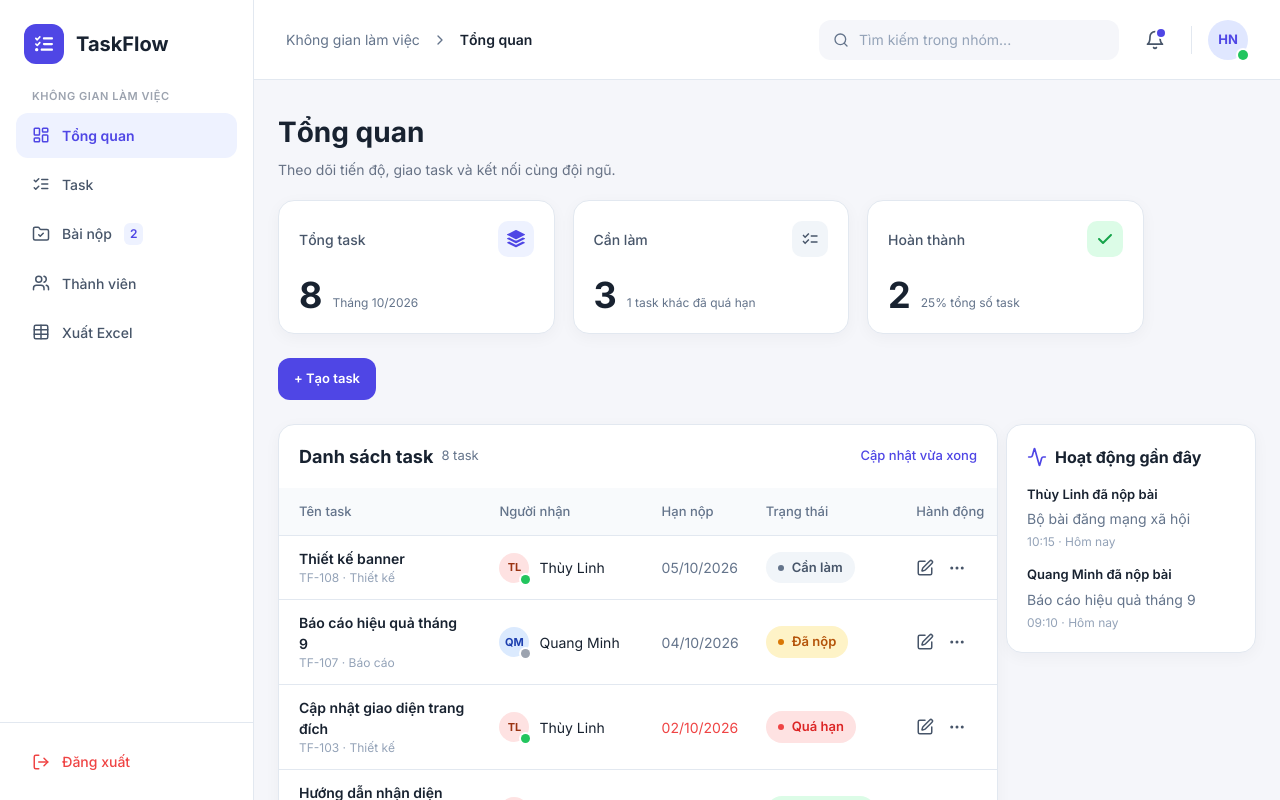
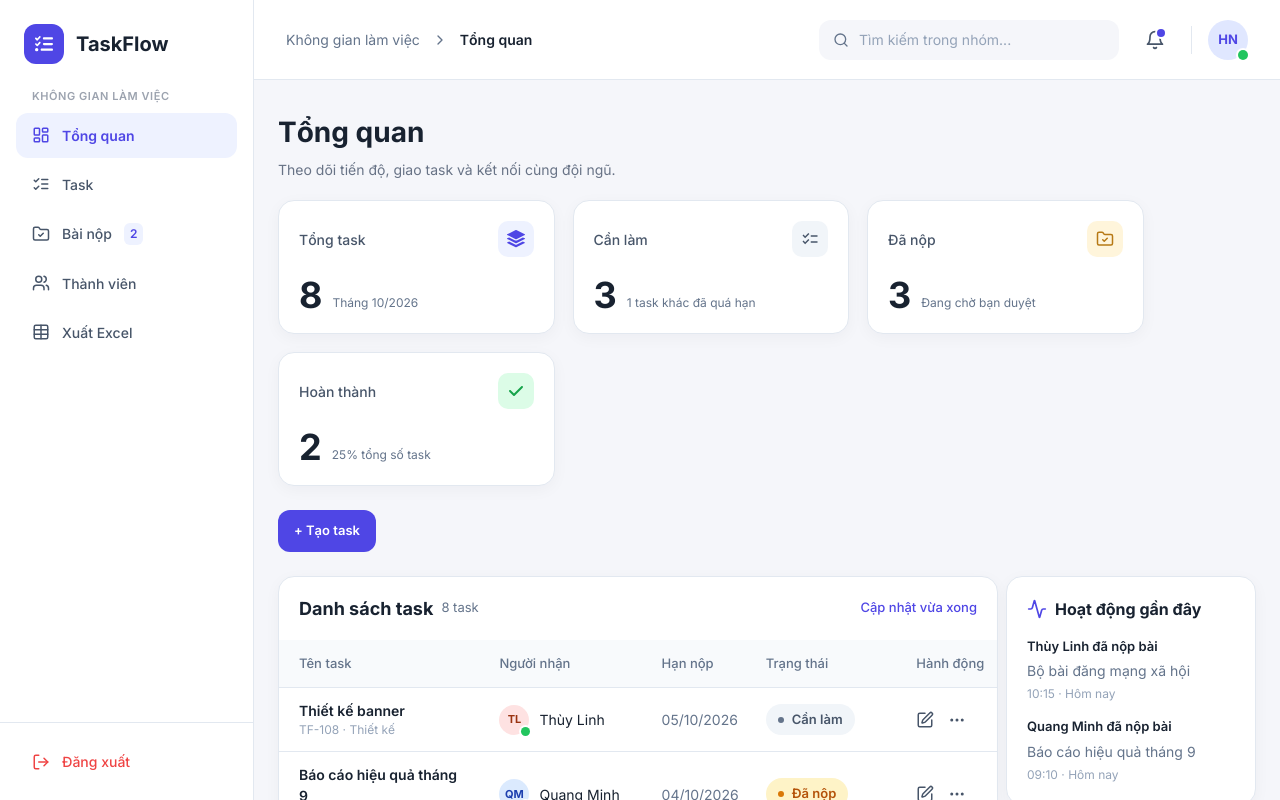
Before and after one commit to NamCodeCach/TaskFlow, a Next.js app: page /dashboard in a window 1280 px wide. Shown: the top 800 px of the page. Built offline with nearby package versions, Linux system fonts and the light colour scheme.

Commit message:
Thêm khối đã nộp của trang tổng quan

```diff
--- a/app/(home)/(dashboard)/dashboard/page.tsx
+++ b/app/(home)/(dashboard)/dashboard/page.tsx
@@ -1,6 +1,6 @@
 import { BsStack } from "react-icons/bs";
 import { FaCheck } from "react-icons/fa6";
-import { LuActivity } from "react-icons/lu";
+import { LuActivity, LuFolderCheck } from "react-icons/lu";
 import { MdChecklist } from "react-icons/md";
 import { LuSquarePen, LuEllipsis, LuChevronLeft, LuChevronRight } from "react-icons/lu";
 import Link from "next/link";
@@ -49,6 +49,23 @@ export default function Page() {
             3
             <span className="pb-[4px] text-[12px] font-normal leading-[1] text-[#64748B]">
               1 task khác đã quá hạn
+            </span>
+          </div>
+        </div>
+
+        {/* Chờ duyệt */}
+        <div className="rounded-[16px] border-[1px] border-[#E2E8F0] bg-[#FFFFFF] p-[20px] shadow-[0px_4px_16px_0px_#1018280A] w-[276.5px]">
+          <div className="flex items-center justify-between text-[14px] font-medium text-[#475569]">
+            Đã nộp
+            <div className="flex h-[36px] w-[36px] items-center justify-center rounded-[10px] bg-[#FFF5DB] text-[18px] text-[#B77914]">
+              <LuFolderCheck />
+            </div>
+          </div>
+
+          <div className="mt-[20px] flex items-end gap-[10px] text-[36px] font-bold leading-[1] text-[#182230]">
+            3
+            <span className="pb-[4px] text-[12px] font-normal leading-[1] text-[#64748B]">
+              Đang chờ bạn duyệt
             </span>
           </div>
         </div>
```
